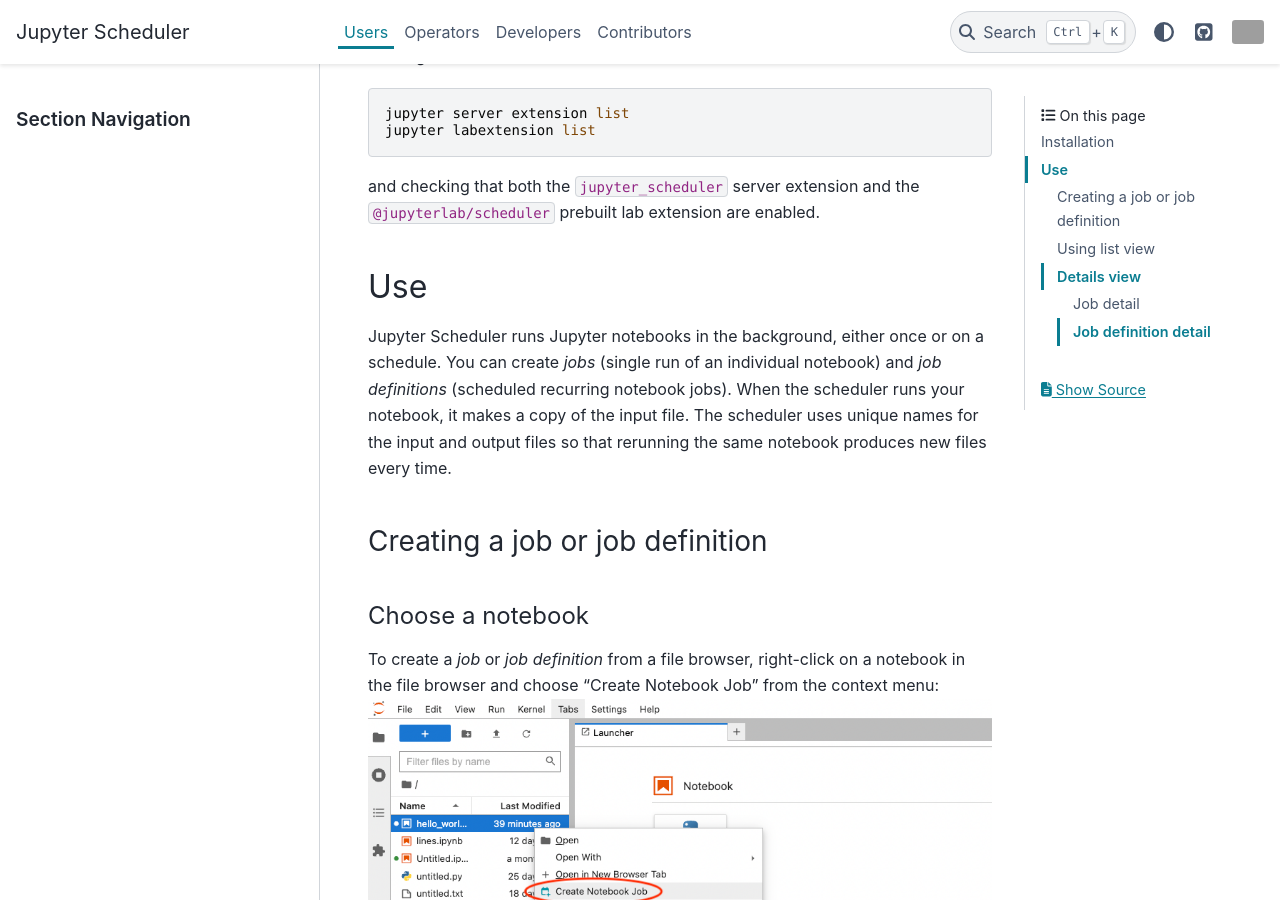
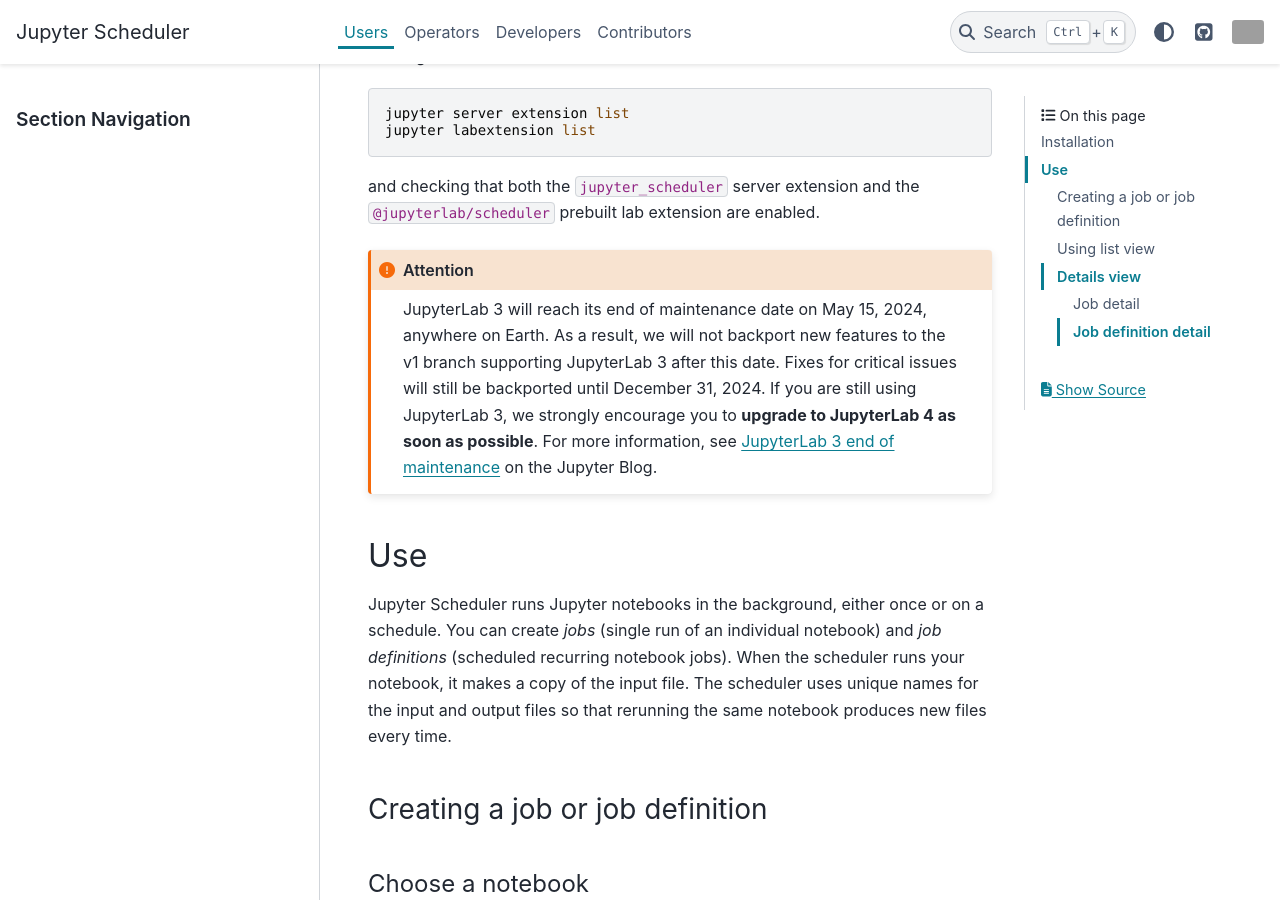
Before and after one commit to jupyter-server/jupyter-scheduler, a Sphinx documentation site: the page built from docs/users/index.md, in a window 1280 px wide and 900 px high, scrolled down 598 px. Built offline with Sphinx 7.4.7 and the PyData theme 0.15.4, drawn with Linux system fonts in a browser that asks for light colours; grey boxes are pictures that could not be loaded.

Commit message:
Clarify support lifecycle after JupyterLab 3 end of maintenance (#508)
* add JL3 EOL message to README.md

* add JL3 EOL message to the Users section of the readthedocs

* Fix links and messaging

* enable colon fence sphinx extension

* Update JupyterLab version requirements in README to >= 4.0 from >= 3.0

* Clarify requirements, add JL3

```diff
--- a/docs/conf.py
+++ b/docs/conf.py
@@ -14,6 +14,7 @@
 # https://www.sphinx-doc.org/en/master/usage/configuration.html#general-configuration
 
 extensions = ["myst_parser"]
+myst_enable_extensions = ["colon_fence"]
 
 templates_path = ["_templates"]
 exclude_patterns = ["_build", "Thumbs.db", ".DS_Store"]
--- a/docs/users/index.md
+++ b/docs/users/index.md
@@ -25,6 +25,11 @@
 
 and checking that both the `jupyter_scheduler` server extension and the
 `@jupyterlab/scheduler` prebuilt lab extension are enabled.
+
+:::{attention}
+:name: jupyter-lab-3-end-of-maintenance
+JupyterLab 3 will reach its end of maintenance date on May 15, 2024, anywhere on Earth. As a result, we will not backport new features to the v1 branch supporting JupyterLab 3 after this date. Fixes for critical issues will still be backported until December 31, 2024. If you are still using JupyterLab 3, we strongly encourage you to **upgrade to JupyterLab 4 as soon as possible**. For more information, see [JupyterLab 3 end of maintenance](https://blog.jupyter.org/jupyterlab-3-end-of-maintenance-879778927db2) on the Jupyter Blog.
+:::
 
 ## Use
 
```
Also changed, not shown: README.md (+5 -1 lines).
